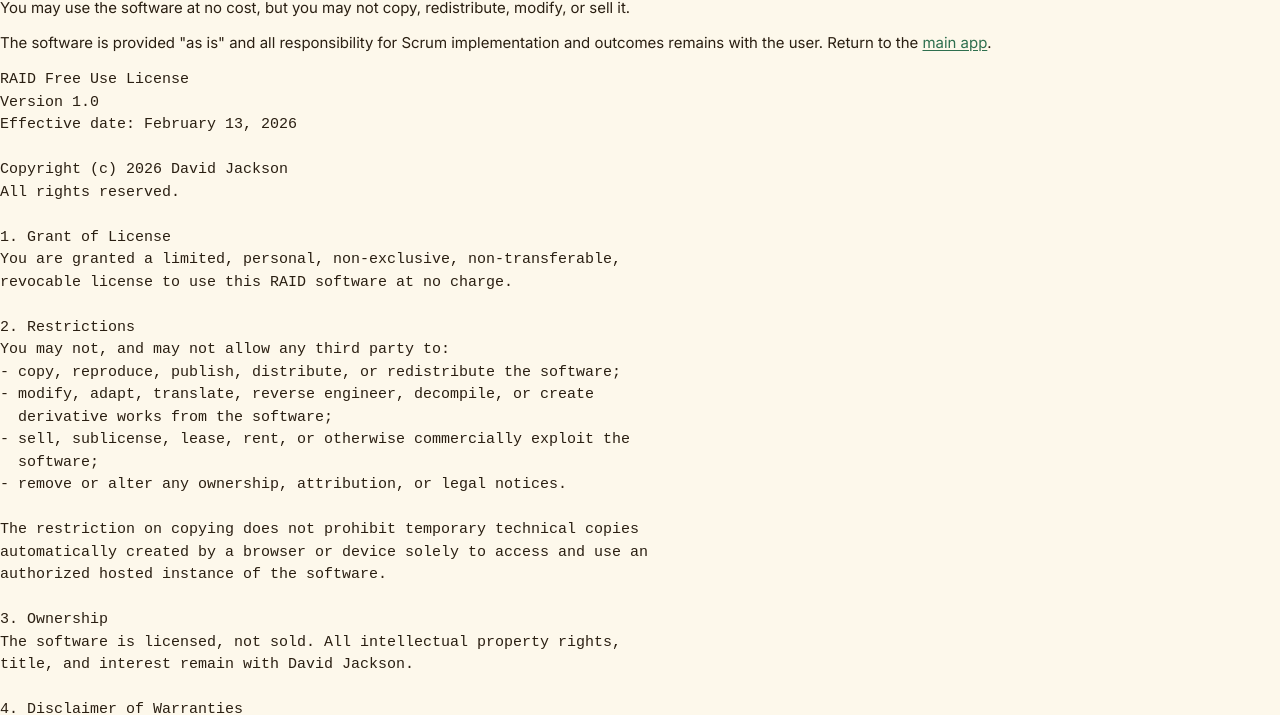
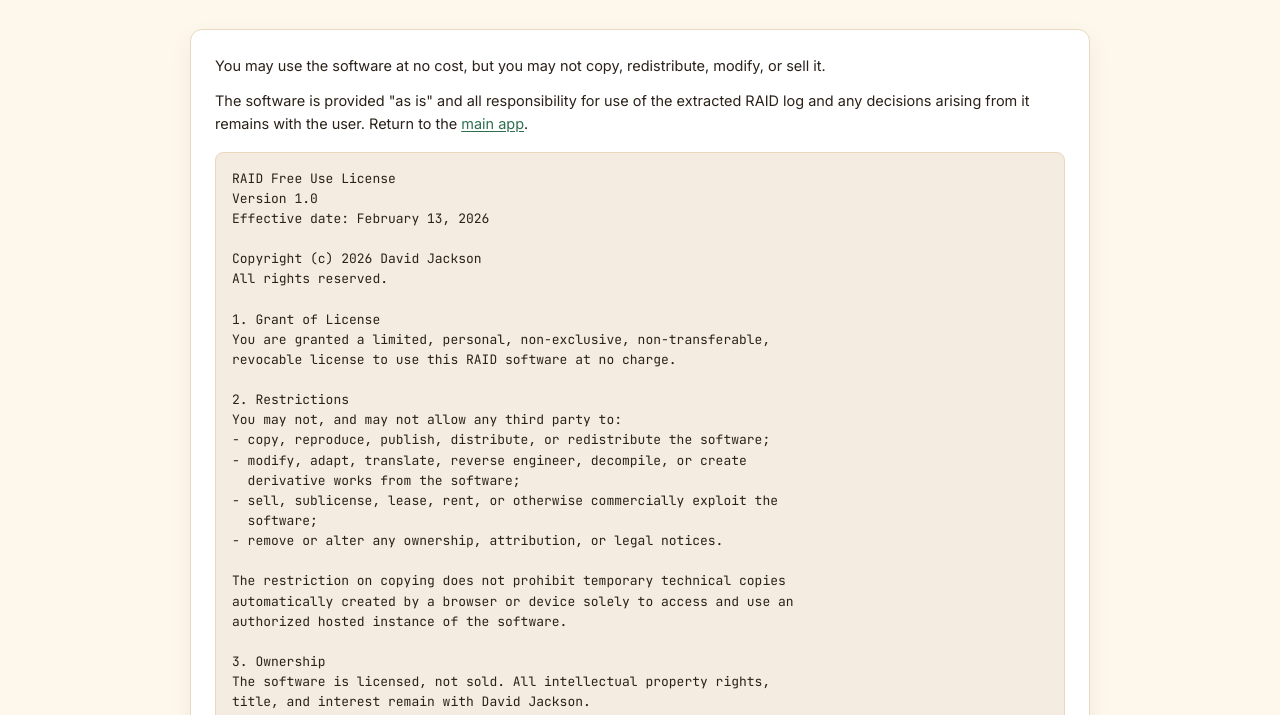
Before and after one commit to Sprint-Suite/raid, a website: page public/license.html in a window 1280 px wide. Shown: the part 223-938 px from the top of the page. Drawn offline with Linux system fonts and the light colour scheme.

Commit message:
fix(license): proper RAID-themed license page
The license.html I copied from scrumpoker had three issues that the
initial sed-rename never caught:

1. <link href="css/theme-poker.css"> — referenced scrumpoker's theme
   file that doesn't exist in RAID. Fixed to /css/theme-raid.css plus
   absolute paths matching index.html / login.html.
2. data-wave-palette="poker" — used the cyan-blue palette instead of
   the raid forest. Fixed.
3. Body uses .license-wrap which scrumpoker styles in its own app.css
   — RAID had no styling for it, so the legal copy rendered unstyled.
   Added .license-wrap styles to RAID's app.css using design tokens
   (--surface, --bg-warm, --accent, --ink) rather than scrumpoker's
   hard-coded greys, so the page matches the rest of the suite.

Also fixed the embedded license text in both LICENSE (root) and
license.html: the original 'Scrum or Agile practices' / 'sprint failure'
/ 'estimation, planning, backlog' clauses were scrumpoker-specific.
Replaced with RAID-appropriate exclusions (classification errors,
AI hallucinations, decisions based on the extracted log).

```diff
--- a/public/css/app.css
+++ b/public/css/app.css
@@ -439,6 +439,55 @@
   justify-content: center;
 }
 
+/* ---------- License page ---------- */
+
+.license-wrap {
+  max-width: 900px;
+  margin: var(--s-8) auto;
+  background: var(--surface);
+  border: 1px solid var(--border);
+  border-radius: var(--r-lg);
+  box-shadow: var(--shadow-md);
+  padding: var(--s-6);
+}
+
+.license-wrap p {
+  margin: 0 0 var(--s-3);
+  color: var(--ink);
+  line-height: 1.6;
+  font: 400 14.5px/1.6 var(--sans);
+}
+
+.license-wrap a {
+  color: var(--accent);
+  text-decoration: underline;
+  text-underline-offset: 2px;
+}
+
+.license-wrap a:hover {
+  color: var(--accent-deep);
+}
+
+.license-wrap pre {
+  margin-top: var(--s-4);
+  background: var(--bg-warm);
+  border: 1px solid var(--border);
+  border-radius: var(--r-md);
+  padding: var(--s-4);
+  white-space: pre-wrap;
+  word-break: break-word;
+  color: var(--ink);
+  line-height: 1.5;
+  font: 400 13px/1.55 var(--mono);
+}
+
+@media (max-width: 640px) {
+  .license-wrap {
+    margin: var(--s-4) var(--s-4);
+    padding: var(--s-4);
+  }
+}
+
 /* ---------- Reduced motion ---------- */
 
 @media (prefers-reduced-motion: reduce) {
--- a/public/license.html
+++ b/public/license.html
@@ -3,15 +3,15 @@
 <head>
   <meta charset="UTF-8">
   <meta name="viewport" content="width=device-width, initial-scale=1.0">
-  <title>License | RAID Tool</title>
-  <link rel="stylesheet" href="css/theme-core.css">
-  <link rel="stylesheet" href="css/theme-poker.css">
-  <link rel="stylesheet" href="css/app.css">
-  <link rel="stylesheet" href="css/breathing-waves.css">
-  <script src="js/breathing-waves.js" defer></script>
+  <title>License | RAID</title>
+  <link rel="stylesheet" href="/css/theme-core.css">
+  <link rel="stylesheet" href="/css/theme-raid.css">
+  <link rel="stylesheet" href="/css/app.css">
+  <link rel="stylesheet" href="/css/breathing-waves.css">
+  <script src="/js/breathing-waves.js" defer></script>
 </head>
 <body class="legal-page">
-  <header class="header-band" data-breathing-waves data-wave-palette="poker">
+  <header class="header-band" data-breathing-waves data-wave-palette="raid">
     <canvas></canvas>
     <div class="header-content">
       <span class="brand">
@@ -26,7 +26,7 @@
 
   <main class="license-wrap">
     <p>You may use the software at no cost, but you may not copy, redistribute, modify, or sell it.</p>
-    <p>The software is provided "as is" and all responsibility for Scrum implementation and outcomes remains with the user. Return to the <a href="/">main app</a>.</p>
+    <p>The software is provided "as is" and all responsibility for use of the extracted RAID log and any decisions arising from it remains with the user. Return to the <a href="/">main app</a>.</p>
     <pre>RAID Free Use License
 Version 1.0
 Effective date: February 13, 2026
@@ -68,15 +68,16 @@ arising out of or related to use of, inability to use, or reliance on the
 software.
 
 Without limiting the above, David Jackson is not liable for:
-- sprint failure, delivery failure, missed deadlines, cost overruns, or any
-  project outcome;
-- incorrect estimation, planning, backlog management, team performance, or
-  implementation of Scrum or Agile practices;
+- delivery failure, missed deadlines, cost overruns, or any project outcome;
+- incorrect classification, prioritisation, or interpretation of RAID items,
+  or any decision or action taken based on the extracted log;
+- inaccuracies, omissions, or hallucinations in AI-generated content;
 - any business, operational, or technical decision made by users of the
   software.
 
 By using the software, you acknowledge that responsibility for use of the
-software and implementation of Scrum practices lies solely with the user.
+software and any decisions arising from the extracted RAID log lies solely
+with the user.
 
 6. Termination
 This license terminates automatically if you breach any term. On termination,
```
Also changed, not shown: 1 other file.
